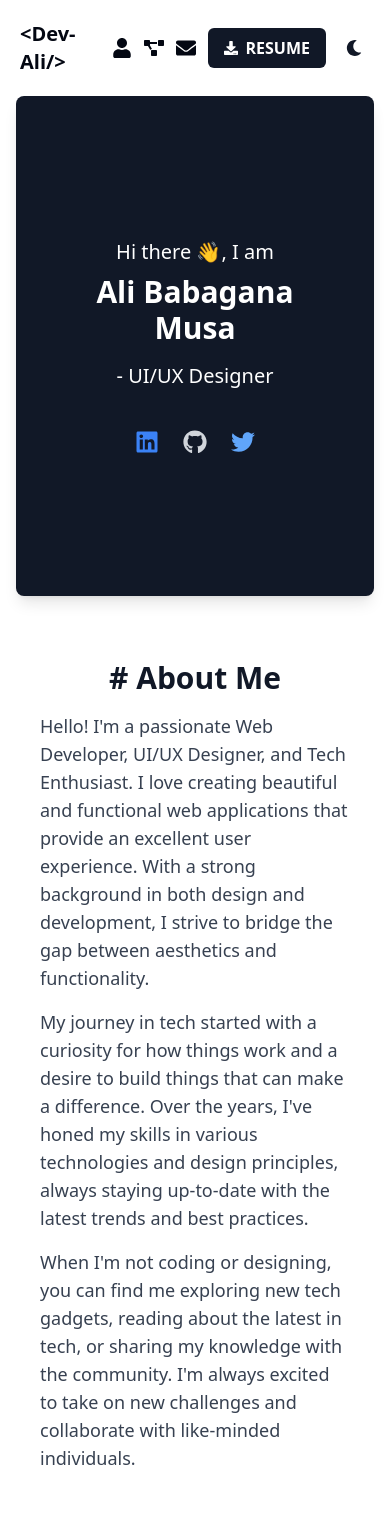
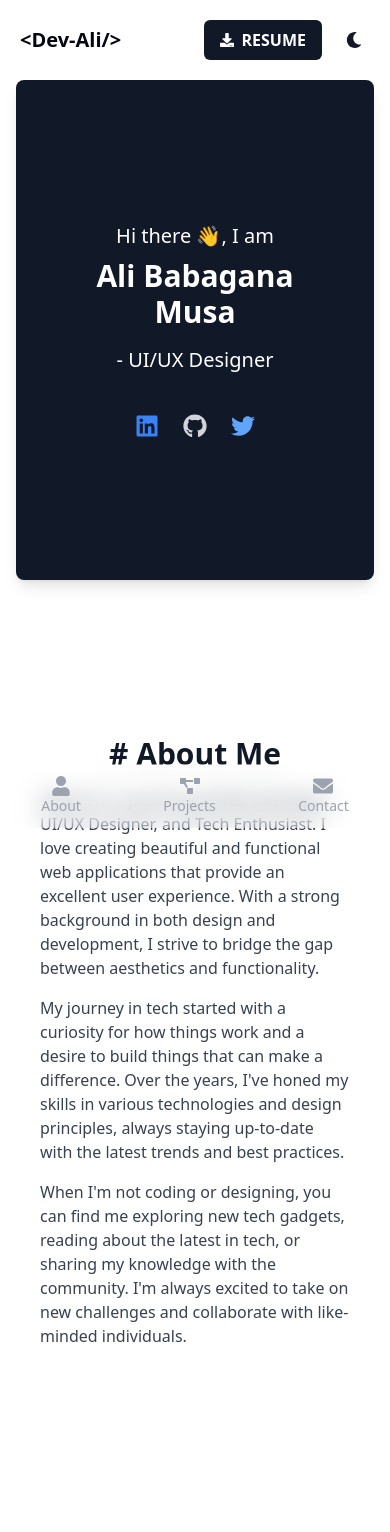
Before and after one commit to Exc2000/my-portfolio, a React (Vite) app: page / in a window 390 px wide. Shown: the top 1532 px of the page. Built offline with nearby package versions, Linux system fonts and the light colour scheme.

Commit message:
refactored code

```diff
--- a/src/components/Contact.tsx
+++ b/src/components/Contact.tsx
@@ -100,7 +100,7 @@ const Contact: React.FC = () => {
         <h2 className="text-3xl font-bold text-center mb-8 text-white">
           # Contact Me
         </h2>
-        <p className="mb-12 text-xl text-center text-gray-400">
+        <p className="mb-12 md:text-xl text-base text-center text-gray-400">
           Whether you have an innovative idea or need professional advice, I’m
           here to help. Let’s connect and create something remarkable together.
         </p>
--- a/src/components/Main.tsx
+++ b/src/components/Main.tsx
@@ -15,13 +15,13 @@ const About: React.FC = () => {
             id="about"
         >
             <h2 className="text-3xl font-bold mb-4 md:text-center dark:text-white text-gray-900"># About Me</h2>
-            <p className="text-lg dark:text-gray-100 text-gray-700 mb-4">
+            <p className="md:text-lg text-md dark:text-gray-100 text-gray-700 mb-4">
                 Hello! I'm a passionate Web Developer, UI/UX Designer, and Tech Enthusiast. I love creating beautiful and functional web applications that provide an excellent user experience. With a strong background in both design and development, I strive to bridge the gap between aesthetics and functionality.
             </p>
-            <p className="text-lg dark:text-gray-100 text-gray-700 mb-4">
+            <p className="md:text-lg text-md dark:text-gray-100 text-gray-700 mb-4">
                 My journey in tech started with a curiosity for how things work and a desire to build things that can make a difference. Over the years, I've honed my skills in various technologies and design principles, always staying up-to-date with the latest trends and best practices.
             </p>
-            <p className="text-lg dark:text-gray-100 text-gray-700">
+            <p className="md:text-lg text-md dark:text-gray-100 text-gray-700">
                 When I'm not coding or designing, you can find me exploring new tech gadgets, reading about the latest in tech, or sharing my knowledge with the community. I'm always excited to take on new challenges and collaborate with like-minded individuals.
             </p>
         </motion.div>
--- a/src/components/NavBar.tsx
+++ b/src/components/NavBar.tsx
@@ -11,6 +11,7 @@ export const NavBar: React.FC = () => {
             transition={{ duration: 1 }}
         >
             <div className="md:container md:mx-auto flex justify-between items-center lg:px-20">
+                {/* Main NavBar for larger screens */}
                 <motion.h1
                     className="md:text-2xl text-xl font-bold"
                     initial={{ opacity: 0, x: -50 }}
@@ -20,27 +21,29 @@ export const NavBar: React.FC = () => {
                     {'<Dev-Ali/>'}
                 </motion.h1>
                 <motion.nav
-                    className="nav"
+                    className="flex items-center"
                     initial={{ opacity: 0, x: 50 }}
                     animate={{ opacity: 1, x: 0 }}
                     transition={{ duration: 1, ease: 'easeOut', delay: 0.3 }}
                 >
-                    <ul className="flex items-center md:space-x-4 space-x-3 uppercase font-semibold">
-                        <li className="flex items-center hover:text-gray-400">
-                            <FaUser className='text-xl md:text-base'/>
-                            <a href="#about" className="ml-2 hidden md:inline">About</a>
+                    <ul className="flex items-center space-x-4 uppercase font-semibold">
+                        {/* About, Projects, Contact - Always visible on large screens */}
+                        <li className="hidden md:flex items-center hover:text-gray-400">
+                            <FaUser className="text-base" />
+                            <a href="#about" className="ml-2">About</a>
                         </li>
-                        <li className="flex items-center hover:text-gray-400">
-                            <FaProjectDiagram className='text-xl md:text-base'/>
-                            <a href="#projects" className="ml-2 hidden md:inline">Projects</a>
+                        <li className="hidden md:flex items-center hover:text-gray-400">
+                            <FaProjectDiagram className="text-base" />
+                            <a href="#projects" className="ml-2">Projects</a>
                         </li>
-                        <li className="flex items-center hover:text-gray-400">
-                            <FaEnvelope className='text-xl md:text-base'/>
-                            <a href="#contact" className="ml-2 hidden md:inline">Contact</a>
+                        <li className="hidden md:flex items-center hover:text-gray-400">
+                            <FaEnvelope className="text-base" />
+                            <a href="#contact" className="ml-2">Contact</a>
                         </li>
+                        {/* These items always stay in their original position */}
                         <li className="flex justify-center items-center hover:text-gray-400 bg-gray-900 text-white p-2 px-4 rounded-md">
-                            <FaDownload className='md:text-base text-sm'/>
-                            <a href="#contact" className="ml-2">RESUME</a>
+                            <FaDownload className="md:text-base text-sm" />
+                            <a href="#resume" className="ml-2">RESUME</a>
                         </li>
                         <li>
                             <ThemeToggle />
@@ -48,6 +51,21 @@ export const NavBar: React.FC = () => {
                     </ul>
                 </motion.nav>
             </div>
+            {/* Bottom NavBar for smaller screens */}
+            <nav className="fixed bottom-4 left-1/2 transform -translate-x-1/2 w-full max-w-md bg-transparent backdrop-blur-md dark:border-2 dark:border-gray-900 dark:text-white text-gray-900 flex justify-around items-center py-3 md:hidden rounded-lg">
+                <a href="#about" className="flex flex-col items-center text-gray-400 hover:text-white">
+                    <FaUser className="text-xl" />
+                    <span className="text-sm">About</span>
+                </a>
+                <a href="#projects" className="flex flex-col items-center text-gray-400 hover:text-white">
+                    <FaProjectDiagram className="text-xl" />
+                    <span className="text-sm">Projects</span>
+                </a>
+                <a href="#contact" className="flex flex-col items-center text-gray-400 hover:text-white">
+                    <FaEnvelope className="text-xl" />
+                    <span className="text-sm">Contact</span>
+                </a>
+            </nav>
         </motion.div>
     );
 };
--- a/src/components/Skills.tsx
+++ b/src/components/Skills.tsx
@@ -44,8 +44,8 @@ const Skills: React.FC = () => {
                             key={index}
                             className="flex items-center p-4 gap-2 bg-gray-900 text-white rounded-lg shadow-md transition-colors duration-300 hover:bg-gray-700 active:bg-gray-600"
                         >
-                            <div className="text-4xl">{skill.icon}</div>
-                            <h3 className="text-xl font-semibold">{skill.name}</h3>
+                            <div className="md:text-4xl text-3xl">{skill.icon}</div>
+                            <h3 className="md:text-xl text-base font-semibold">{skill.name}</h3>
                         </div>
                     ))}
                 </div>
```
Also changed, not shown: 1 other file (tests, documents, lock files or other folders).
